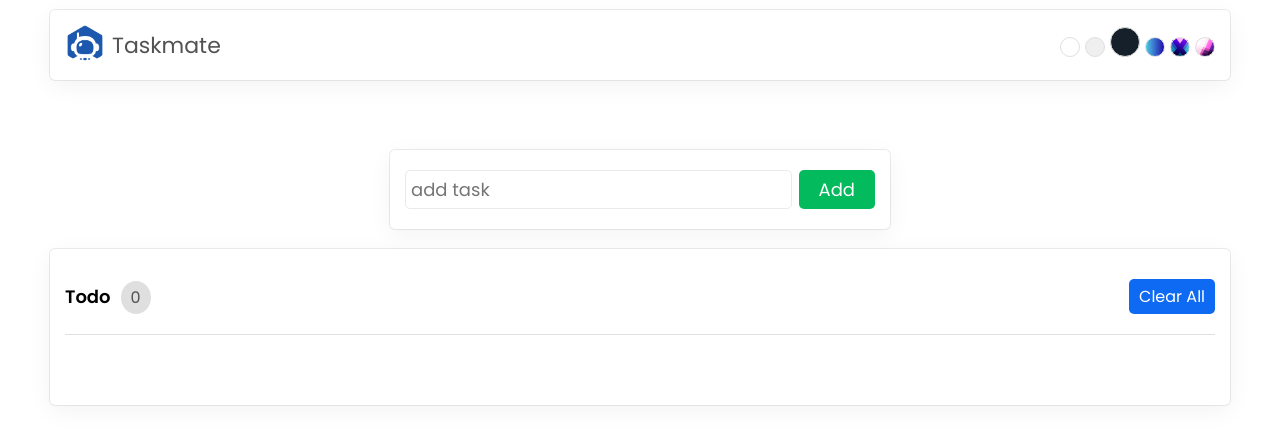
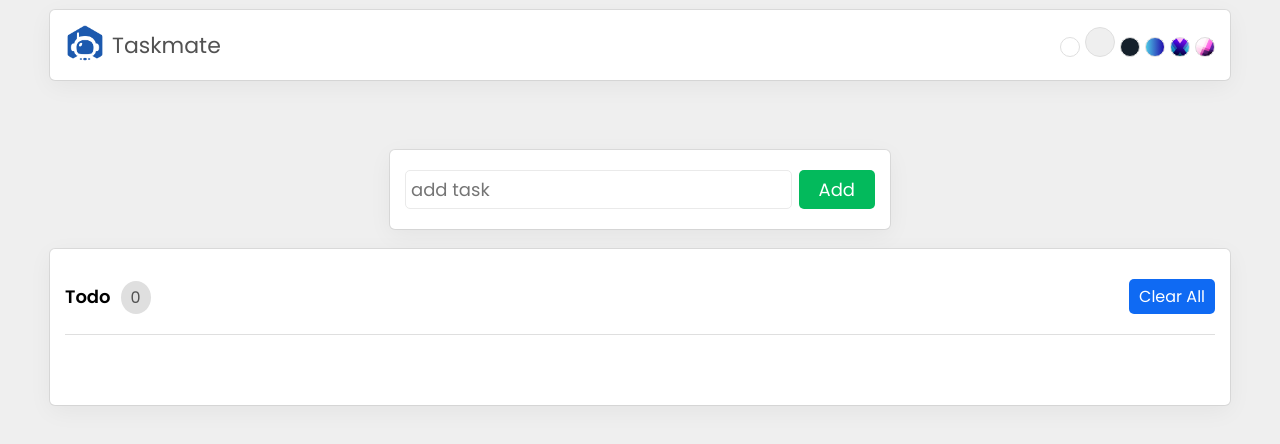
Before and after one commit to ASOkure/task-app, a React (Create React App) app: page / in a window 1280 px wide. Shown: the top 444 px of the page. Built offline with nearby package versions, Linux system fonts and the light colour scheme.

Commit message:
change theme

```diff
--- a/src/App.js
+++ b/src/App.js
@@ -1,12 +1,18 @@
-import { useState } from "react";
+import { useEffect, useState } from "react";
 import { Header } from "./components/Header";
 import { AddTask } from "./components/AddTask";
 import { ShowTask } from "./components/ShowTask";
 import "./App.css";
 
 function App() {
-  const [tasklist, setTasklist] = useState([]);
+  const [tasklist, setTasklist] = useState(
+    JSON.parse(localStorage.getItem("tasklist")) || []
+  );
   const [task, setTask] = useState({});
+
+  useEffect(() => {
+    localStorage.setItem("tasklist", JSON.stringify(tasklist));
+  }, [tasklist]);
 
   return (
     <div className="App">
--- a/src/components/Header.js
+++ b/src/components/Header.js
@@ -1,6 +1,18 @@
+import { useEffect } from "react";
+import { useState } from "react";
 import Logo from "../assets/logo.png";
 
 export const Header = () => {
+  const [theme, setTheme] = useState(
+    JSON.parse(localStorage.getItem("theme")) || "medium"
+  );
+
+  useEffect(() => {
+    localStorage.setItem("theme", JSON.stringify(theme));
+    document.documentElement.removeAttribute("class");
+    document.documentElement.classList.add(theme);
+  }, [theme]);
+
   return (
     <header>
       <div className="logo">
@@ -8,12 +20,30 @@
         <span>Taskmate</span>
       </div>
       <div className="themeSelector">
-        <span className="light"></span>
-        <span className="medium"></span>
-        <span className="dark activeTheme"></span>
-        <span className="gOne"></span>
-        <span className="gTwo"></span>
-        <span className="gThree"></span>
+        <span
+          onClick={() => setTheme("light")}
+          className={theme === "light" ? "light activeTheme" : "light"}
+        ></span>
+        <span
+          onClick={() => setTheme("medium")}
+          className={theme === "medium" ? "medium activeTheme" : "medium"}
+        ></span>
+        <span
+          onClick={() => setTheme("dark")}
+          className={theme === "dark" ? "dark activeTheme" : "dark"}
+        ></span>
+        <span
+          onClick={() => setTheme("gOne")}
+          className={theme === "gOne" ? "gOne activeTheme" : "gOne"}
+        ></span>
+        <span
+          onClick={() => setTheme("gTwo")}
+          className={theme === "gTwo" ? "gTwo activeTheme" : "gTwo"}
+        ></span>
+        <span
+          onClick={() => setTheme("gThree")}
+          className={theme === "gThree" ? "gThree activeTheme" : "gThree"}
+        ></span>
       </div>
     </header>
   );
```
